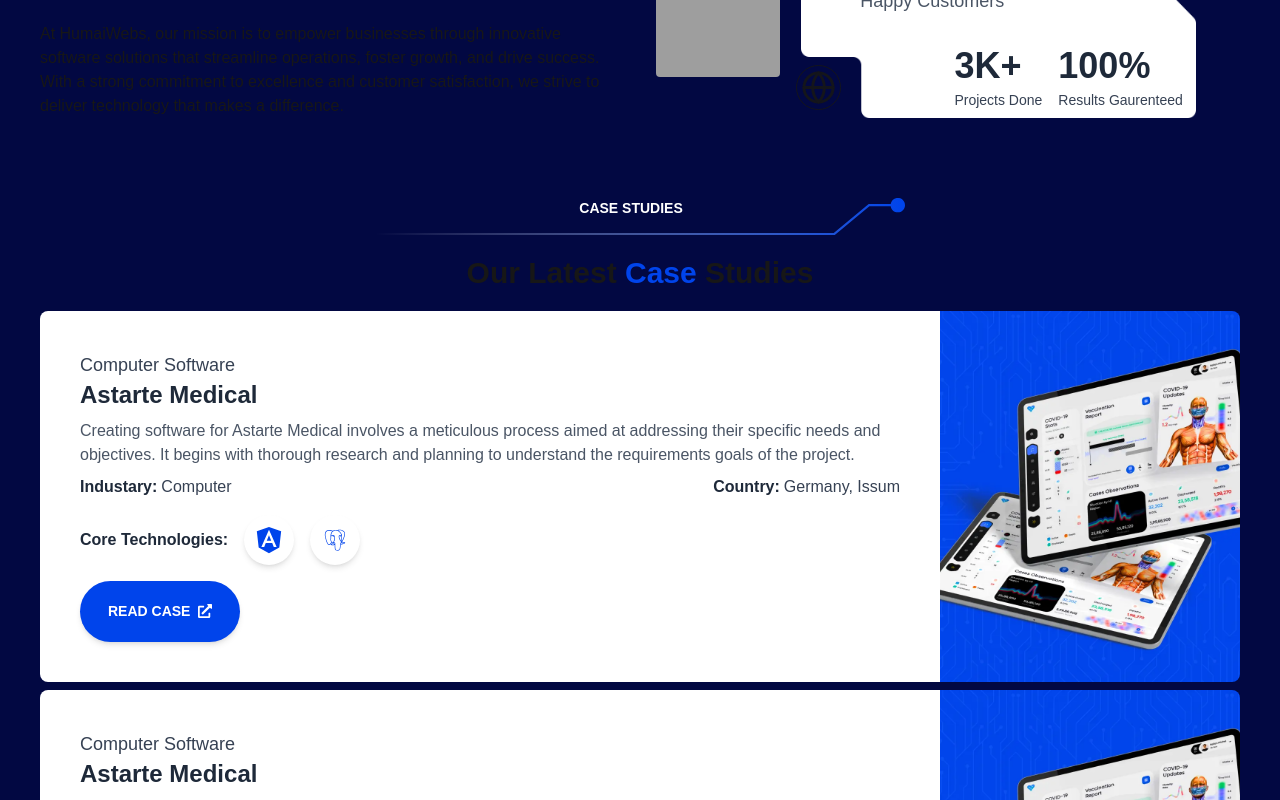
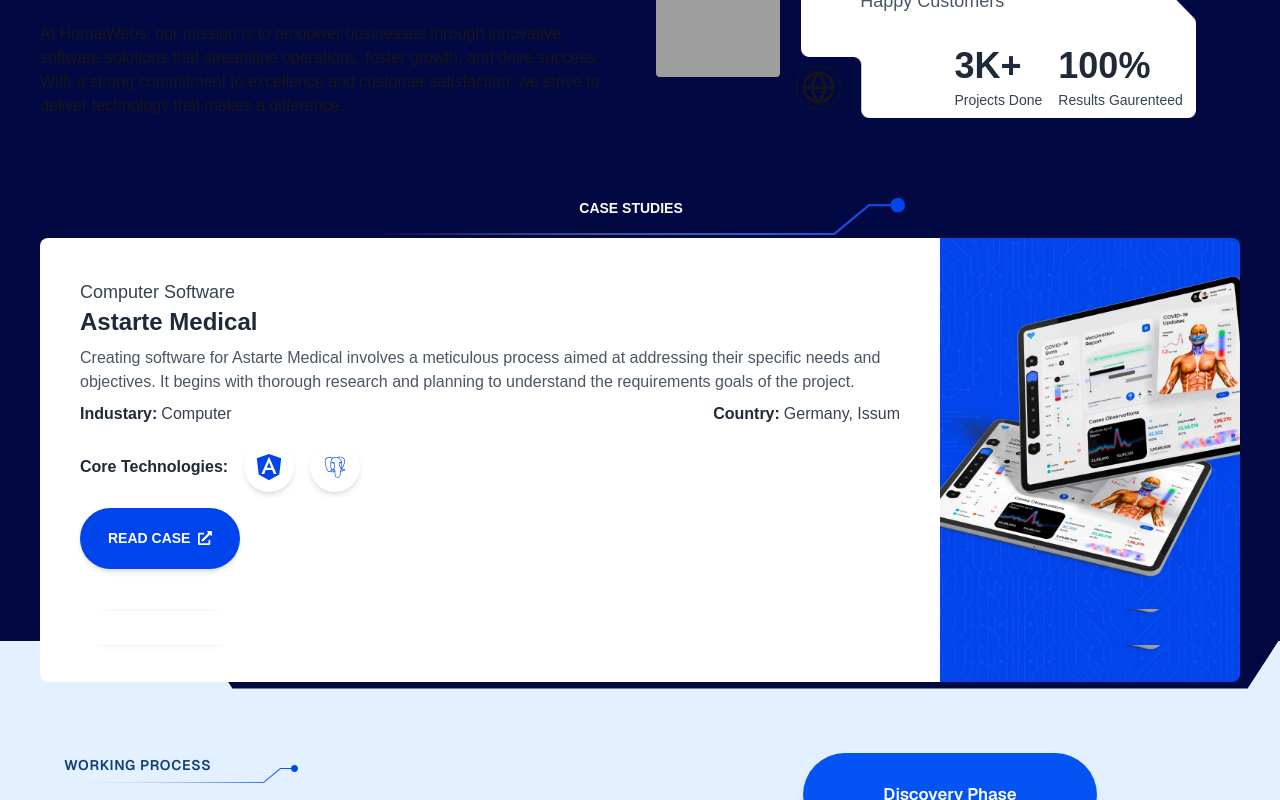
Before and after one commit to HumaiWebs/humai, a Next.js app: page / in a window 1280 px wide. Shown: the part 2000-2800 px from the top of the page. Built offline with nearby package versions, Linux system fonts and the light colour scheme; grey boxes are pictures that could not be loaded.

Commit message:
fix: add dynamic styling and scrolling behavior to CaseStudies component

```diff
--- a/app/components/case-studies.tsx
+++ b/app/components/case-studies.tsx
@@ -12,6 +12,7 @@
     country: "Germany, Issum",
     technologies: [FaAngular, DiPostgresql],
     id: "1",
+    style: {},
   },
   {
     title: "Astarte Medical",
@@ -21,6 +22,7 @@
     country: "Germany, Issum",
     technologies: [FaAngular, DiPostgresql],
     id: "2",
+    style: {},
   },
   {
     title: "Astarte Medical",
@@ -30,27 +32,88 @@
     country: "Germany, Issum",
     technologies: [FaAngular, DiPostgresql],
     id: "3",
+    style: {},
   },
 ];
 export default function CaseStudies() {
-  const [latestTouchingTop, setLatestTouchingTop] = useState();
+  const [latestTouchingTop, setLatestTouchingTop] = useState<string | null>(
+    null
+  );
+
+  const [items, setItems] = useState(caseStudies);
 
   useEffect(() => {
-    // console.log("CSs: ", caseStudies);
-    if (typeof window !== "undefined") {
-      document.addEventListener("scroll", (e) => {
+    if (typeof window === "undefined") return;
+
+    const handleScroll = () => {
       for (const _case of caseStudies) {
         const caseItem = document.getElementById(_case.id);
         const rect = caseItem?.getBoundingClientRect();
+
         if (rect?.top && rect?.top <= 0) {
-            console.log(_case.id, " has scrolled to or above the top");
+          setItems((prev) => {
+            return prev.map((pi) => {
+              const nextId = (Number(_case.id) + 1).toString();
+
+              if (pi.id === _case.id) {
+                pi.style = {
+                  position: "sticky",
+                  top: "10px",
+                  zIndex: Number(_case.id) * 2 * 10,
+                };
+              }
+
+              if (pi.id === nextId) {
+                const element = document.getElementById(nextId);
+                if (element) {
+                  const marginTop = Math.min(
+                    rect.top * -1,
+                    window.innerHeight - 10
+                  );
+                  element.style.marginTop = `-${marginTop}px`;
+                  pi.style = {
+                    ...pi.style,
+                    top: `-${marginTop}px`,
+                    position: "sticky",
+                    zIndex: Number(pi.id) + 100,
+                  };
                 }
               }
+              return pi;
+            });
           });
         }
+        // else if (rect?.top && rect?.top > 0) {
+        //   setItems((prev) => {
+        //     return prev.map((pi) => {
+        //       if (pi.id === _case.id) {
+        //         pi.style = {};
+        //       }
+
+        //       const prevId = (Number(_case.id) - 1).toString();
+        //       if (pi.id === prevId) {
+        //         const element = document.getElementById(prevId);
+        //         if (element) {
+        //           element.style.marginTop = `0px`;
+        //           pi.style = {};
+        //         }
+        //       }
+        //       return pi;
+        //     });
+        //   });
+        // }
+      }
+    };
+
+    document.addEventListener("scroll", handleScroll);
+
+    // Cleanup listener on unmount
+    return () => {
+      document.removeEventListener("scroll", handleScroll);
+    };
   }, []);
   return (
-    <section className="bg-tc-dark px-[2.5%] lg:px-0 py-8">
+    <section className="bg-tc-dark z-[100000] px-[2.5%] lg:px-0 py-8">
       <h2 className="uppercase text-white bg-center pr-[18px] text-[14px] pb-[15px] text-center text-lg bg-[url(/images/text-underline.svg)] bg-no-repeat bg-contain font-semibold">
         case studies
       </h2>
@@ -63,7 +126,8 @@
             <div
               key={caseStudy.id}
               id={caseStudy.id}
-              className={`z-[${(index + 1) * 10}]`}
+              className={`z-[${(index + 1) * 100}]`}
+              style={{ ...caseStudy.style }}
             >
               <CaseStudyCard
                 category="Computer Software"
```
Lines whose indentation alone changed are shown as unchanged.
